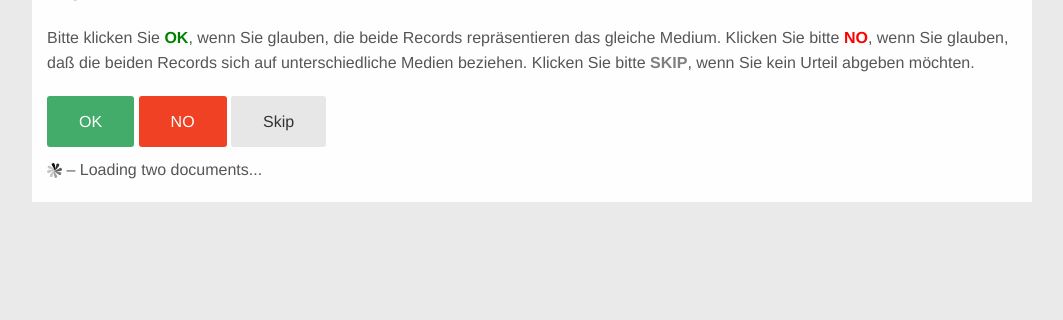
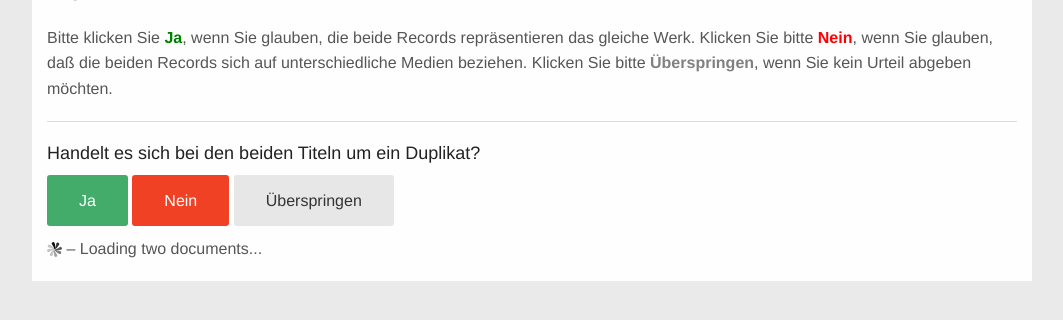
Before and after one commit to miku/tableau, a Flask app: template tableau/templates/compare.html in a window 1280 px wide. Shown: the part 166-486 px from the top of the page, without its empty margins (108-1171 px from the left). Run offline with Flask 2, Linux system fonts and the light colour scheme; the template is opened without the code that fills it, so the values that code supplies are empty; parts of the project's set-up code (start-up, migrations or seed data) failed here and were passed over; some libraries are stand-ins or nearby versions.

Commit message:
german button values

```diff
--- a/tableau/templates/compare.html
+++ b/tableau/templates/compare.html
@@ -30,13 +30,18 @@
                 <strong><a href="{{ source_id_link(payload.right.source_id) }}">{{ payload.right.index}}</a></strong>.
             </p>
             <p>
-                Bitte klicken Sie <strong><span class="vote-ok">OK</span></strong>, wenn Sie glauben, die beide Records
-                repräsentieren das gleiche Medium.
-                Klicken Sie bitte <strong><span class="vote-no">NO</span></strong>, wenn Sie glauben, daß die
+                Bitte klicken Sie <strong><span class="vote-ok">Ja</span></strong>, wenn Sie glauben, die beide Records
+                repräsentieren das gleiche Werk.
+                Klicken Sie bitte <strong><span class="vote-no">Nein</span></strong>, wenn Sie glauben, daß die
                 beiden Records sich auf unterschiedliche Medien beziehen.
-                Klicken Sie bitte <strong><span class="vote-skip">SKIP</span></strong>, wenn Sie kein Urteil abgeben möchten.
+                Klicken Sie bitte <strong><span class="vote-skip">Überspringen</span></strong>, wenn Sie kein Urteil abgeben möchten.
 
             </p>
+
+            <hr>
+
+        <h5>Handelt es sich bei den beiden Titeln um ein Duplikat?</h5>
+
 
 
         <div class="buttons">
@@ -44,19 +49,19 @@
                                            feedback='%s:%s::%s:%s::OK::%s' % (
                                                 payload.left.index, payload.left.id,
                                                 payload.right.index, payload.right.id, now())) }}"
-                class="button radius secondary success">OK</a>
+                class="button radius secondary success">Ja</a>
 
             <a href="{{ url_for('compare', left=next_pair.left, right=next_pair.right,
                                            feedback='%s:%s::%s:%s::NO::%s' % (
                                                 payload.left.index, payload.left.id,
                                                 payload.right.index, payload.right.id, now())) }}"
-                class="button radius secondary alert">NO</a>
+                class="button radius secondary alert">Nein</a>
 
             <a href="{{ url_for('compare', left=next_pair.left, right=next_pair.right,
                                            feedback='%s:%s::%s:%s::SKIP::%s' % (
                                                 payload.left.index, payload.left.id,
                                                 payload.right.index, payload.right.id, now())) }}"
-                class="button radius secondary">Skip</a>
+                class="button radius secondary">Überspringen</a>
         </div>
 
             <!-- Comparison table gets attached here -->
```
